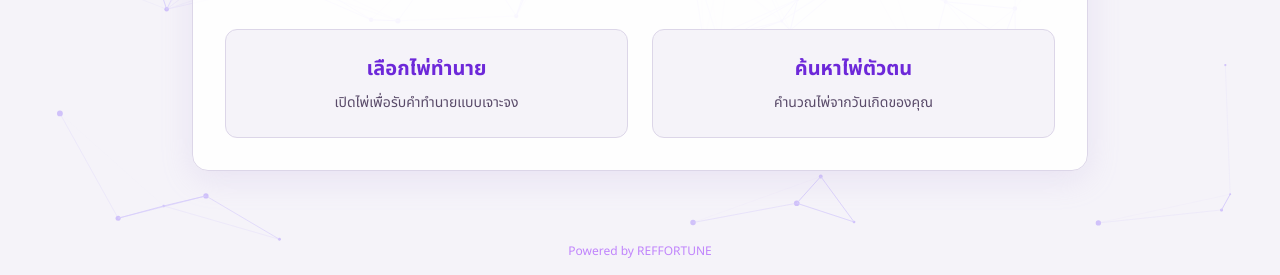
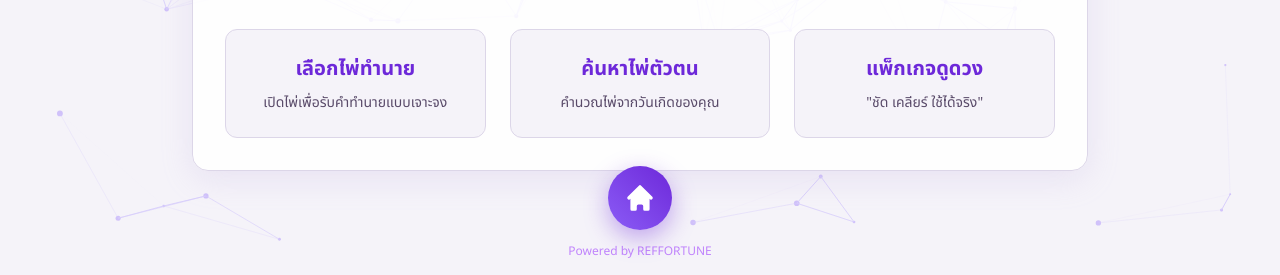
Before and after one commit to ibkjame/reffor2, a website: page ver2addbg.html in a window 1280 px wide. Shown: the part 548-823 px from the top of the page. Drawn offline with nearby package versions, Linux system fonts and the light colour scheme; some packages are replaced by stand-ins of ours; a script that the page names is missing.

Commit message:
Update ver2addbg.html

```diff
--- a/ver2addbg.html
+++ b/ver2addbg.html
@@ -78,6 +78,10 @@
         text-align: center;
         transition: all 0.3s ease-in-out;
         cursor: pointer;
+        display: flex;
+        flex-direction: column;
+        justify-content: center;
+        text-decoration: none;
     }
     .menu-card-item:hover {
         transform: translateY(-10px);
@@ -150,6 +154,31 @@
         color: #FFFFFF;
     }
 
+    /* --- Floating Action Button (FAB) for Mobile --- */
+    .fab-home-btn {
+        position: fixed;
+        left: 50%;
+        bottom: 22px;
+        transform: translateX(-50%);
+        z-index: 100;
+        display: none; /* Hidden by default */
+        background: linear-gradient(45deg, #8B5CF6, #6D28D9);
+        width: 64px;
+        height: 64px;
+        border-radius: 50%;
+        display: flex;
+        align-items: center;
+        justify-content: center;
+        box-shadow: 0 8px 25px rgba(109, 40, 217, 0.4);
+        transition: transform 0.3s ease;
+    }
+    .fab-home-btn:hover {
+        transform: translateX(-50%) scale(1.1);
+    }
+    @media (max-width: 768px) {
+        .fab-home-btn { display: flex !important; }
+    }
+
     /* --- General & Animations --- */
     .fade-in-item { animation: fadeIn 1s ease-out both; }
     @keyframes fadeIn { from { opacity: 0; transform: translateY(20px); } to { opacity: 1; transform: translateY(0); } }
@@ -186,14 +215,18 @@
         <div class="menu-purple-theme">
             <h3 class="text-3xl font-bold text-purple-700 mb-2 text-center">เข้าสู่เมนูหลัก</h3>
             <p class="text-center text-gray-600 mb-8">เลือกบริการที่คุณสนใจ หรือคำนวณไพ่ประจำตัวของคุณ</p>
-            <div class="grid md:grid-cols-2 gap-6">
+            <div class="grid grid-cols-1 md:grid-cols-3 gap-6">
                 <div id="open-pick-modal-btn" class="menu-card-item">
                     <h4>เลือกไพ่ทำนาย</h4>
                     <p class="mt-2">เปิดไพ่เพื่อรับคำทำนายแบบเจาะจง</p>
                 </div>
-                <a href="/spiritcard.html" class="menu-card-item no-underline">
+                <a href="/spiritcard.html" class="menu-card-item">
                   <h4>ค้นหาไพ่ตัวตน</h4>
                   <p class="mt-2">คำนวณไพ่จากวันเกิดของคุณ</p>
+                </a>
+                <a href="/packages.html" class="menu-card-item">
+                  <h4>แพ็กเกจดูดวง</h4>
+                  <p class="mt-2">"ชัด เคลียร์ ใช้ได้จริง"</p>
                 </a>
             </div>
         </div>
@@ -202,6 +235,13 @@
       <div class="text-xs text-purple-400 mt-10 fade-in-item" style="animation-delay: 0.6s;">Powered by REFFORTUNE</div>
     </main>
   </div>
+
+  <!-- FAB Home Button (Mobile Only) -->
+  <a href="/" class="fab-home-btn">
+    <svg xmlns="http://www.w3.org/2000/svg" class="h-8 w-8 text-white" viewBox="0 0 20 20" fill="currentColor">
+      <path d="M10.707 2.293a1 1 0 00-1.414 0l-7 7a1 1 0 001.414 1.414L4 10.414V17a1 1 0 001 1h2a1 1 0 001-1v-2a1 1 0 011-1h2a1 1 0 011 1v2a1 1 0 001 1h2a1 1 0 001-1v-6.586l.293.293a1 1 0 001.414-1.414l-7-7z" />
+    </svg>
+  </a>
 
   <!-- Modal Structure -->
   <div id="service-modal" class="modal-bg" style="display:none; opacity: 0;">
```
